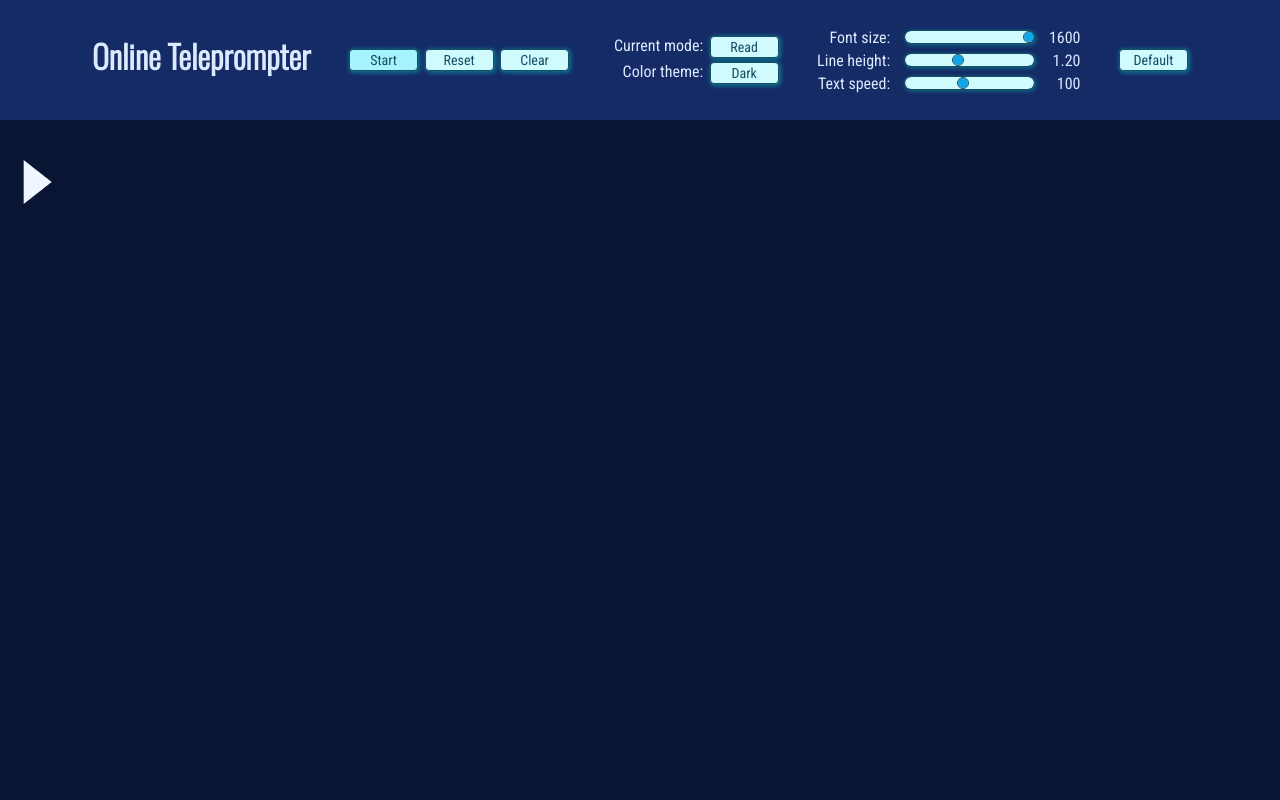
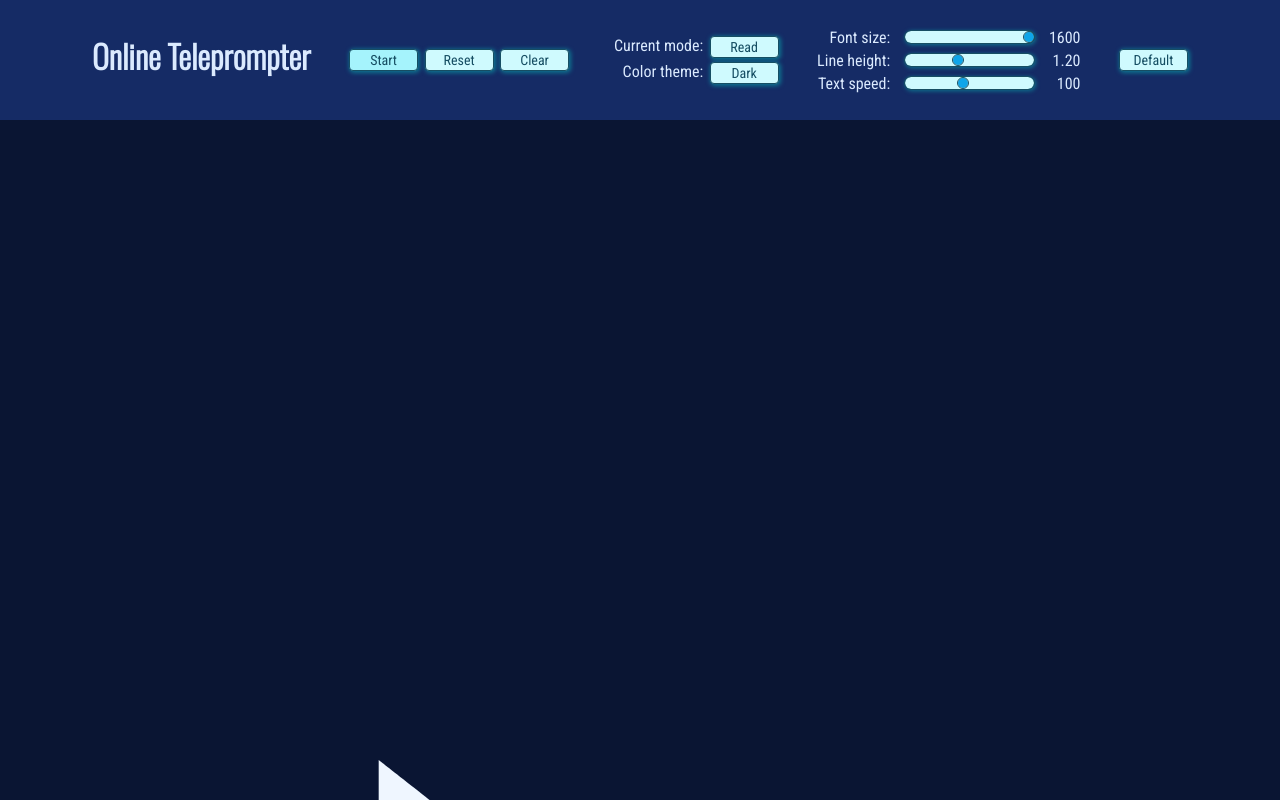
Before and after one commit to 30isnottoolate/online-teleprompter, a React (Create React App) app: page / in a window 1280 px wide. Both pictures are taken after a click on the button "Start". Shown: the top 800 px of the page. Built offline with nearby package versions, Linux system fonts and the light colour scheme.

Commit message:
Change component to use rem units

```diff
--- a/src/components/Marker.js
+++ b/src/components/Marker.js
@@ -1,17 +1,17 @@
 import React from 'react';
 
-const Marker = ({ fontSize, lineHeight, color, mode, left, top }) => {
+const Marker = ({ fontSize, lineHeight, color, mode, top }) => {
     return (
         <div>
             <svg
                 className="text-marker"
-                height={fontSize}
+                height={fontSize + "rem"}
                 fill={color}
                 style={{
                     display: (mode === "read" ? "initial" : "none"),
-                    left: left,
+                    left: `${fontSize * 0.19}rem`,
                     top: top,
-                    padding: `${fontSize * (lineHeight - 1) / 2}px 0`
+                    padding: `${fontSize * (lineHeight - 1) / 2}rem 0`
                 }}
                 viewBox="0 0 57 150">
                 <path d="M 7.00,45.00 C 7.00,45.00 7.00,111.00 7.00,111.00 7.00,111.00 49.00,78.00 49.00,78.00 49.00,78.00 7.00,45.00 7.00,45.00 Z" />
```
